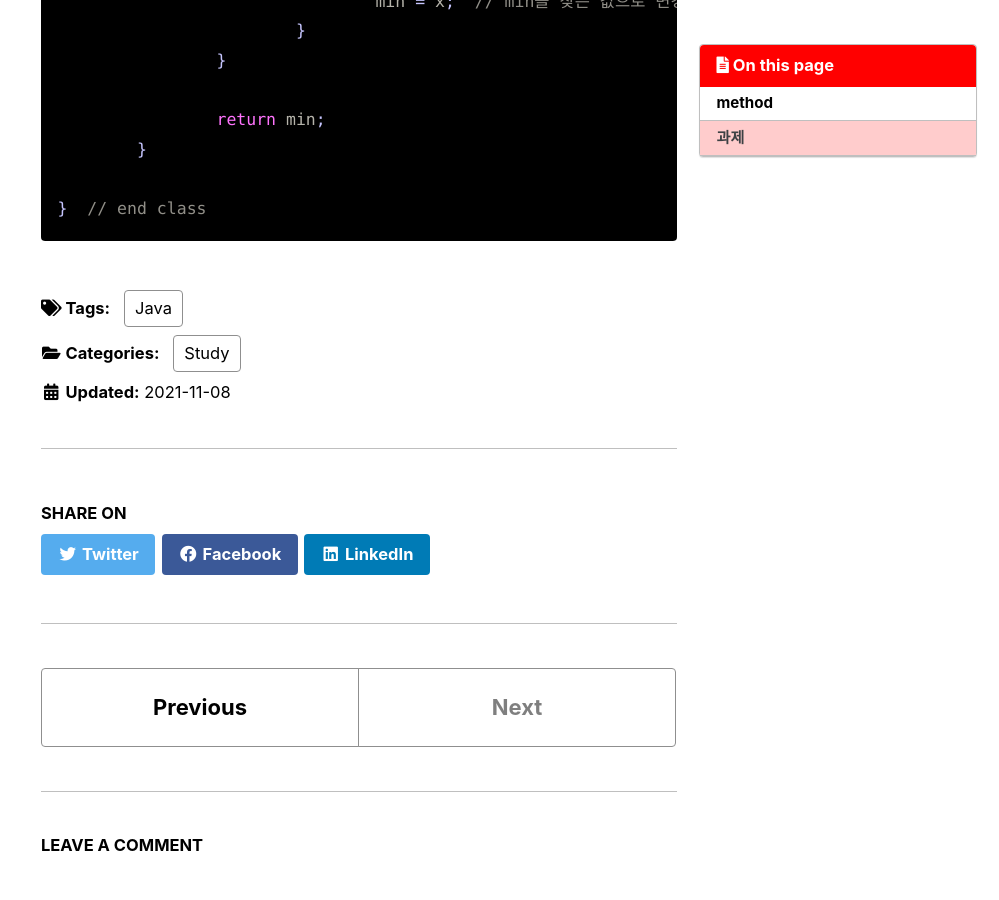
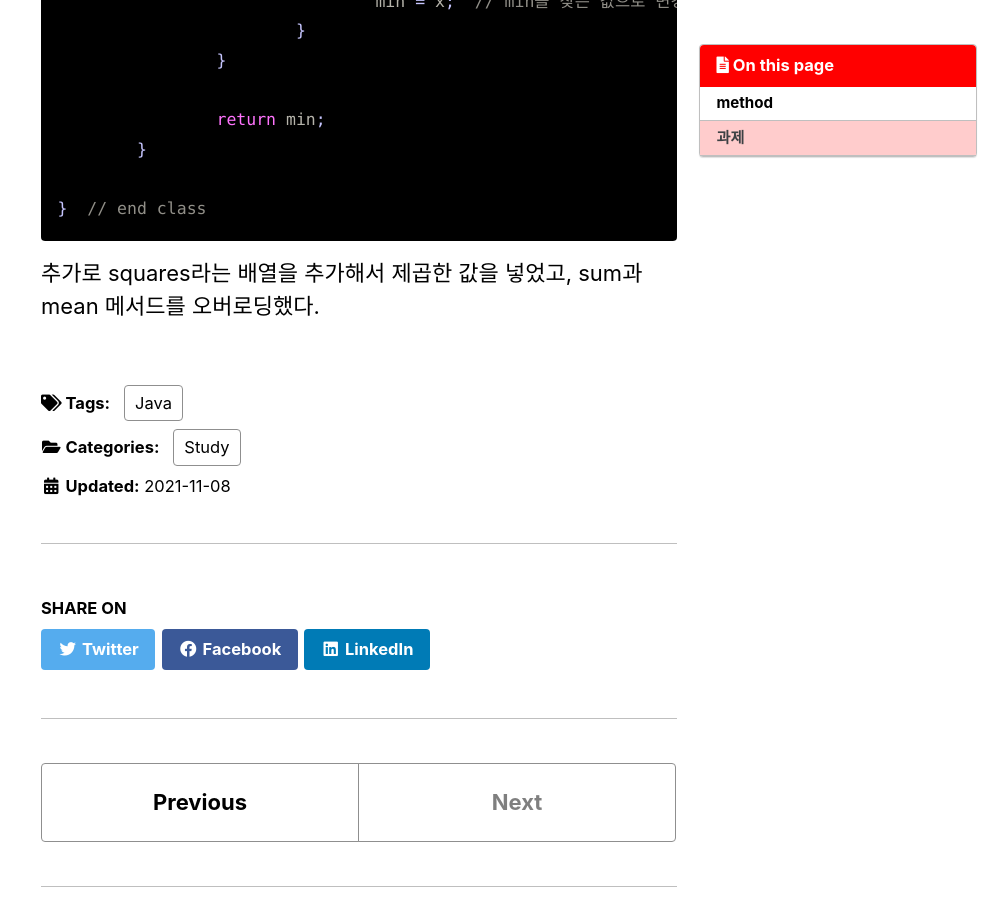
Before and after one commit to YUEUN328/YUEUN328.github.io, a Jekyll site: the page built from _posts/2021-11-08-eight.md, in a window 1280 px wide and 900 px high, scrolled down 14581 px. Shown: the whole window, without its empty margins (281-1280 px from the left). Built offline with Jekyll 4.4.1, drawn with Linux system fonts in a browser that asks for light colours; cached includes are drawn as plain includes; comment, search, counter and statistics services are not loaded.

Commit message:
Update 2021-11-08-eight.md

````diff
--- a/_posts/2021-11-08-eight.md
+++ b/_posts/2021-11-08-eight.md
@@ -500,3 +500,5 @@ public class MethodMain05 {
 
 }  // end class
 ```
+
+ 추가로 squares라는 배열을 추가해서 제곱한 값을 넣었고, sum과 mean 메서드를 오버로딩했다.
````
